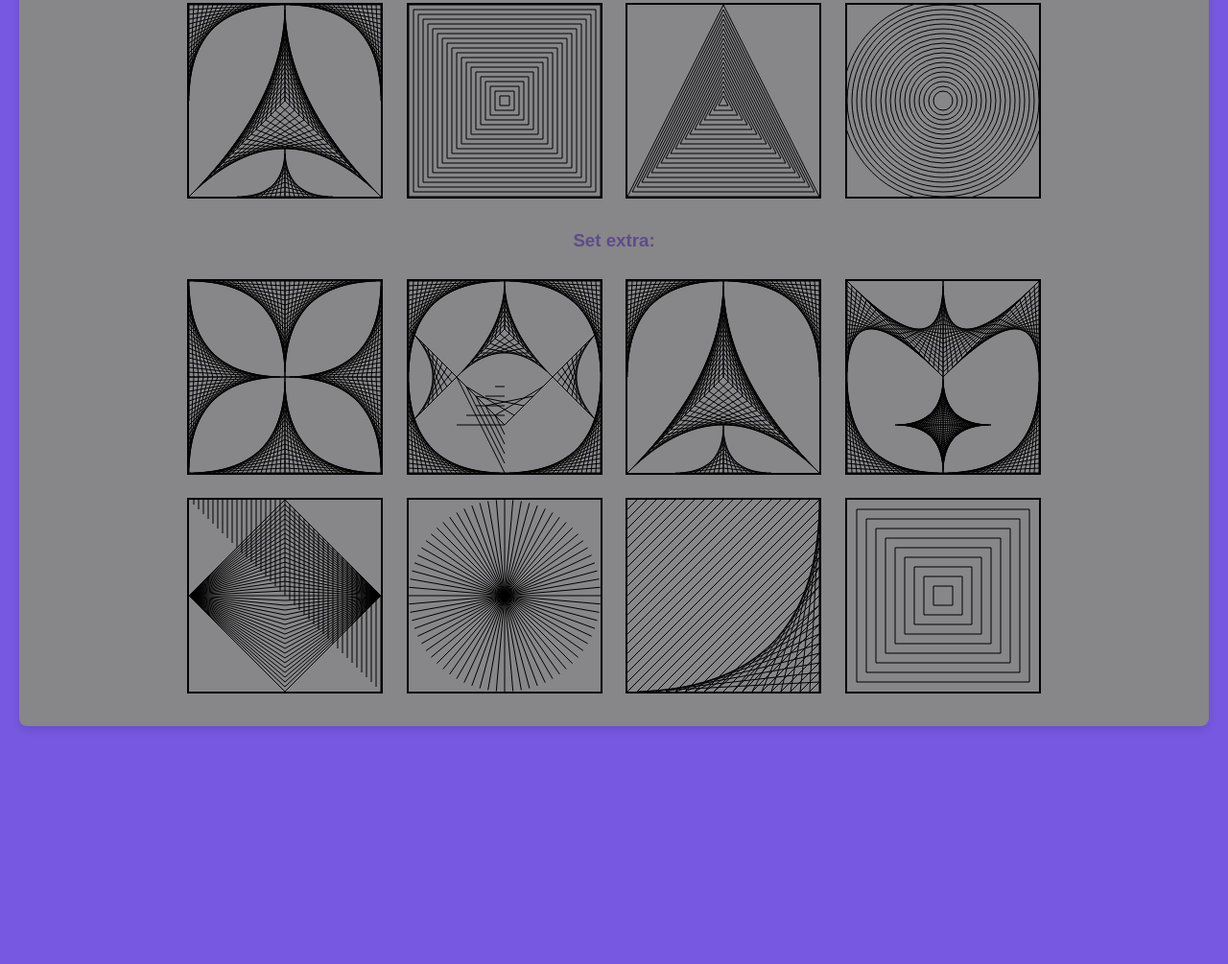
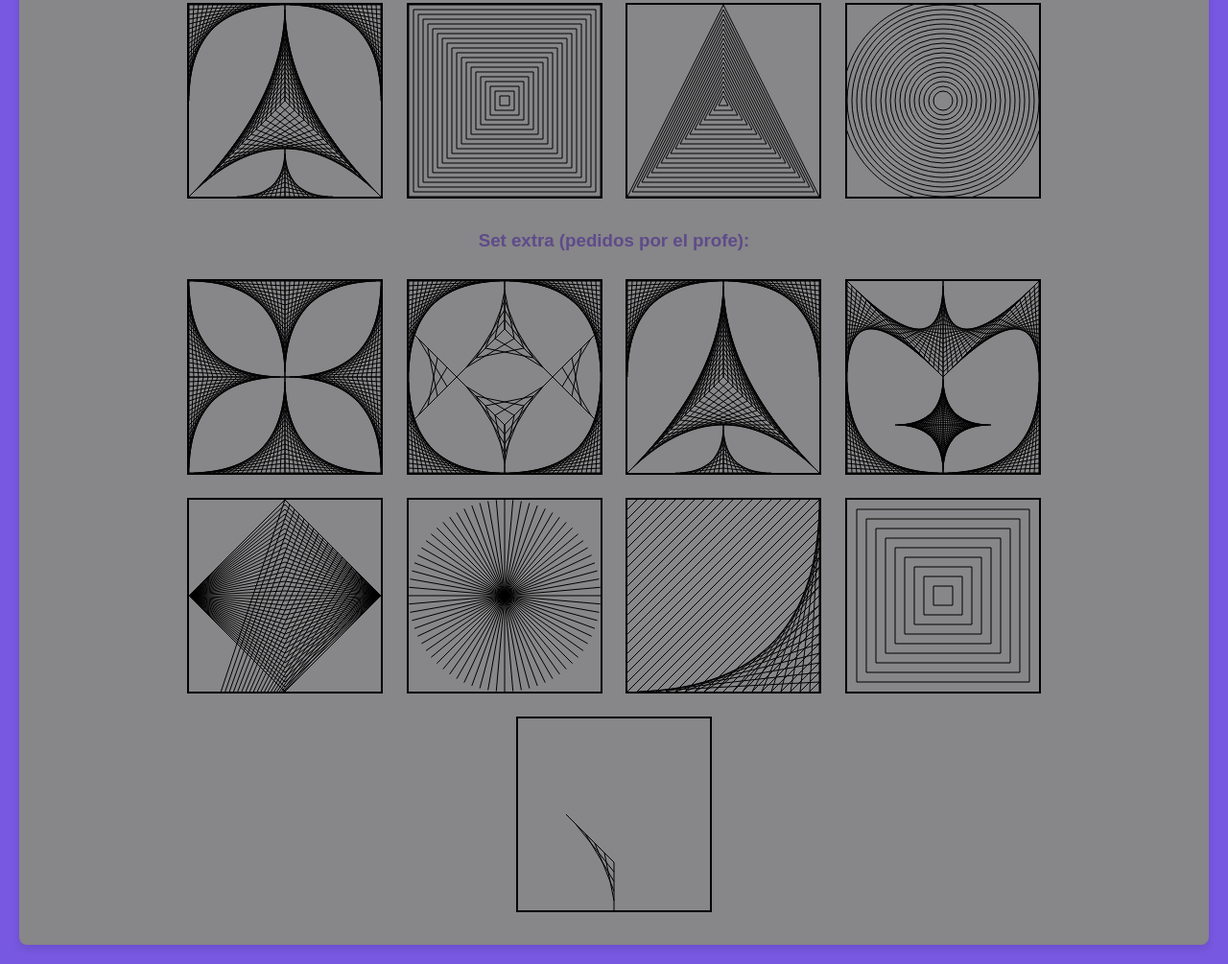
Before and after one commit to Aroundhead/Ilusiones--pticas, a plain HTML site: page index.html in a window 1280 px wide. Shown: the part 1407-2412 px from the top of the page at 96% size. Before the commit the page ends 2184 px from the top, so only its background shows below. Drawn offline with Linux system fonts and the light colour scheme.

Commit message:
ya quedo

```diff
--- a/index.html
+++ b/index.html
@@ -28,7 +28,7 @@
 
       <p>En esta practica, utilice javascript puro y utilizamos el contenedor de HTML canvas, este es meramente un contenedor y necesitamos usar javascript para poder dibujar en el, en esta caso, para poder trazar lineas de un punto a otro. <br>Funciona de la misma forma que el plano cartesiano.</p>
 
-      <marquee direction="right"> pendiente de terminar </marquee>
+      <marquee direction="right"> Estoy al borde del colapso </marquee>
 
     </div>
 
@@ -59,7 +59,7 @@
     </div>
 
     <div>
-      <h3>Set extra:</h3>
+      <h3>Set extra (pedidos por el profe):</h3>
       <canvas id="extraIllusion0" width="200" height="200"></canvas>
       <canvas id="extraIllusion7" width="200" height="200"></canvas>
       <canvas id="extraIllusion8" width="200" height="200"></canvas>
@@ -70,6 +70,8 @@
       <canvas id="radialIllusion" width="200" height="200"></canvas>
       <canvas id="twistedGridIllusion" width="200" height="200"></canvas>
       <canvas id="concentricSquaresIllusion" width="200" height="200"></canvas>
+      <br>
+      <canvas id="extraIllusion88" width="200" height="200"></canvas>
 
     </div>
 
--- a/js/funciones.js
+++ b/js/funciones.js
@@ -335,7 +335,7 @@ function drawExtraIllusion7(canvasId) {
 
   }
 
-  for( let i = 0; i <= w/4; i += 5){
+  for( let i = 0; i <= w/4; i += 10){
 
     //flecha hacia arriba derecha
     ctx.beginPath();
@@ -344,7 +344,7 @@ function drawExtraIllusion7(canvasId) {
     ctx.stroke();
   }
 
-  for( let i = 0; i <= w/4; i += 5){
+  for( let i = 0; i <= w/4; i += 10){
 
     //flecha hacia arriba izquierda
     ctx.beginPath();
@@ -353,7 +353,7 @@ function drawExtraIllusion7(canvasId) {
     ctx.stroke();
   }
 
-  for( let i = 0; i <= w/4; i += 5){
+  for( let i = 0; i <= w/4; i += 10){
 
     //flecha hacia arriba-centro
     ctx.beginPath();
@@ -362,14 +362,14 @@ function drawExtraIllusion7(canvasId) {
     ctx.stroke();
   }
 
-  for( let i = 0; i <= (w/4); i += 5){
+  for( let i = 0; i <= (w/4); i += 10){
     ctx.beginPath();
     ctx.moveTo(0+i,((h/4)*3)-i);
     ctx.lineTo(w/4-(i), (h/2)-i);
     ctx.stroke();
   }
   // flecha derecha
-  for( let i = 0; i <= (w/4); i += 5){
+  for( let i = 0; i <= (w/4); i += 10){
     ctx.beginPath();
     ctx.moveTo(w-i,(h/4)*3-i);
     ctx.lineTo((w/4)*3+(i), (h/2-i));
@@ -385,12 +385,10 @@ function drawExtraIllusion7(canvasId) {
     ctx.stroke();
   }
 
-  for( let i = 0; i <= w/4; i += 10){
-
-    //flecha hacia abajo izquierda
+  for (let i = 0; i <= w/4; i += 10) {
     ctx.beginPath();
-    ctx.moveTo((w/2), (150)+i);
-    ctx.lineTo(w/2-i , ((h/4)*3)-i);
+    ctx.moveTo((50)+i, (100)+i);
+    ctx.lineTo((100) , (150)+i);
     ctx.stroke();
   }
 
@@ -398,8 +396,8 @@ function drawExtraIllusion7(canvasId) {
 
     //flecha hacia abajo izquierda
     ctx.beginPath();
-    ctx.moveTo((w/2), ((h/4)*3)-i);
-    ctx.lineTo(w/4+i , ((h/4)*3)-i);
+    ctx.moveTo((w/4)*3-i, (h/2+i));
+    ctx.lineTo((w/2) , ((h/4)*3)+i);
     ctx.stroke();
   }
 }
@@ -434,6 +432,19 @@ function drawExtraIllusion8(canvasId) {
     context.moveTo(3*w/4 - i, h);
     context.lineTo(w/2, h - i);
     context.stroke();
+  }
+}
+
+function drawExtraIllusion88(canvasId) {
+  const canvas = document.getElementById(canvasId);
+  const ctx = canvas.getContext('2d');
+  const h = canvas.height;
+  const w = canvas.width;
+  for (let i = 0; i <= w/4; i += 10) {
+    ctx.beginPath();
+    ctx.moveTo((50)+i, (100)+i);
+    ctx.lineTo((100) , (150)+i);
+    ctx.stroke();
   }
 }
 
@@ -567,7 +578,7 @@ function drawTwistedGridIllusion(canvasId) {
     context.stroke();
 
     context.beginPath();
-    context.moveTo(0, h - i);
+    context.moveTo(0, (h - i));
     context.lineTo(w - i, 0);
     context.stroke();
   }
@@ -607,10 +618,10 @@ function drawExtraIllusion1(canvasId) {
     context.lineTo(100, h - i);
     context.stroke();
   }
-  for (let i = 0; i <= w; i += 5) {
+  for (let i = 0; i <= 100; i += 5) {
     context.beginPath();
-    context.moveTo(w-i, h-i);
-    context.lineTo(w-i, h/2-i);
+    context.moveTo(200-i, 100-i);
+    context.lineTo(100-i, 200+i);
     context.stroke();
   }
 }
@@ -646,4 +657,5 @@ function drawExtraIllusion1(canvasId) {
   drawRadialIllusion('radialIllusion');
   drawTwistedGridIllusion('twistedGridIllusion');
   drawConcentricSquaresIllusion('concentricSquaresIllusion');
+  drawExtraIllusion88('extraIllusion88');
   });
```
